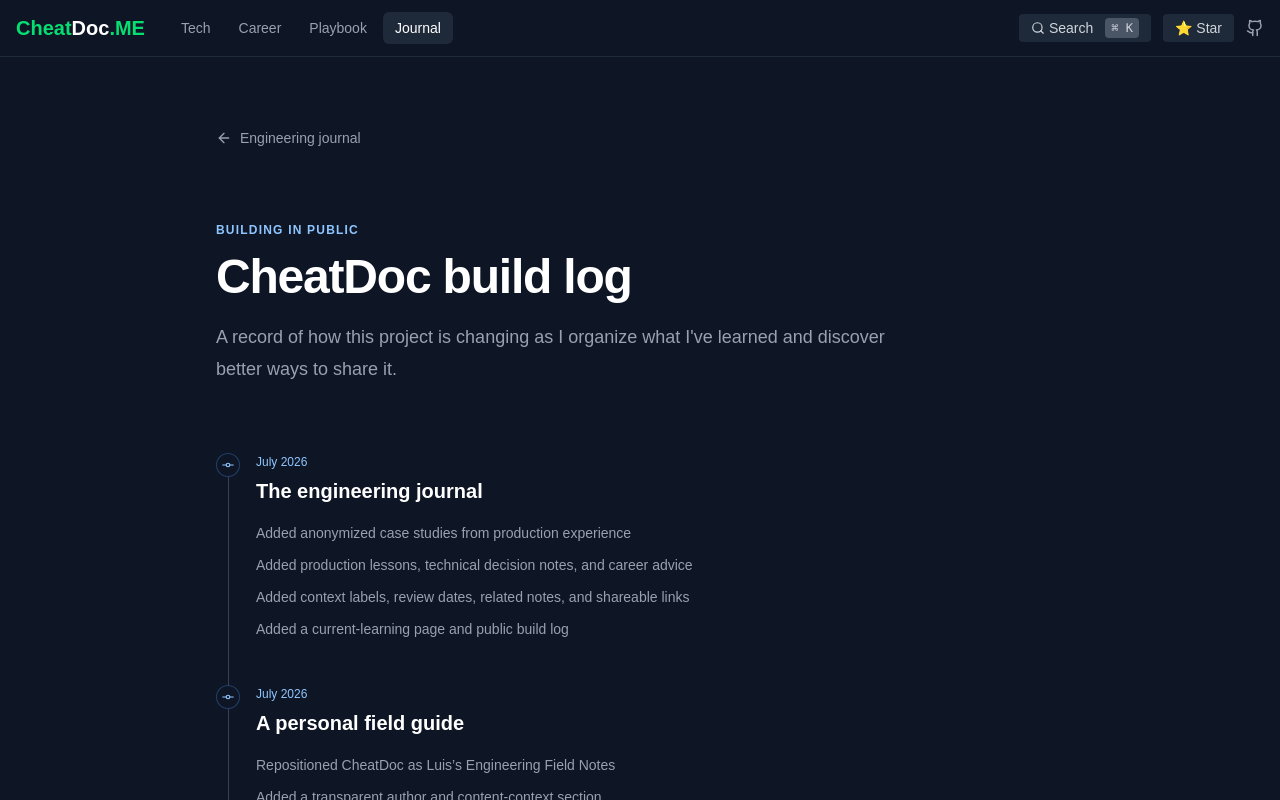
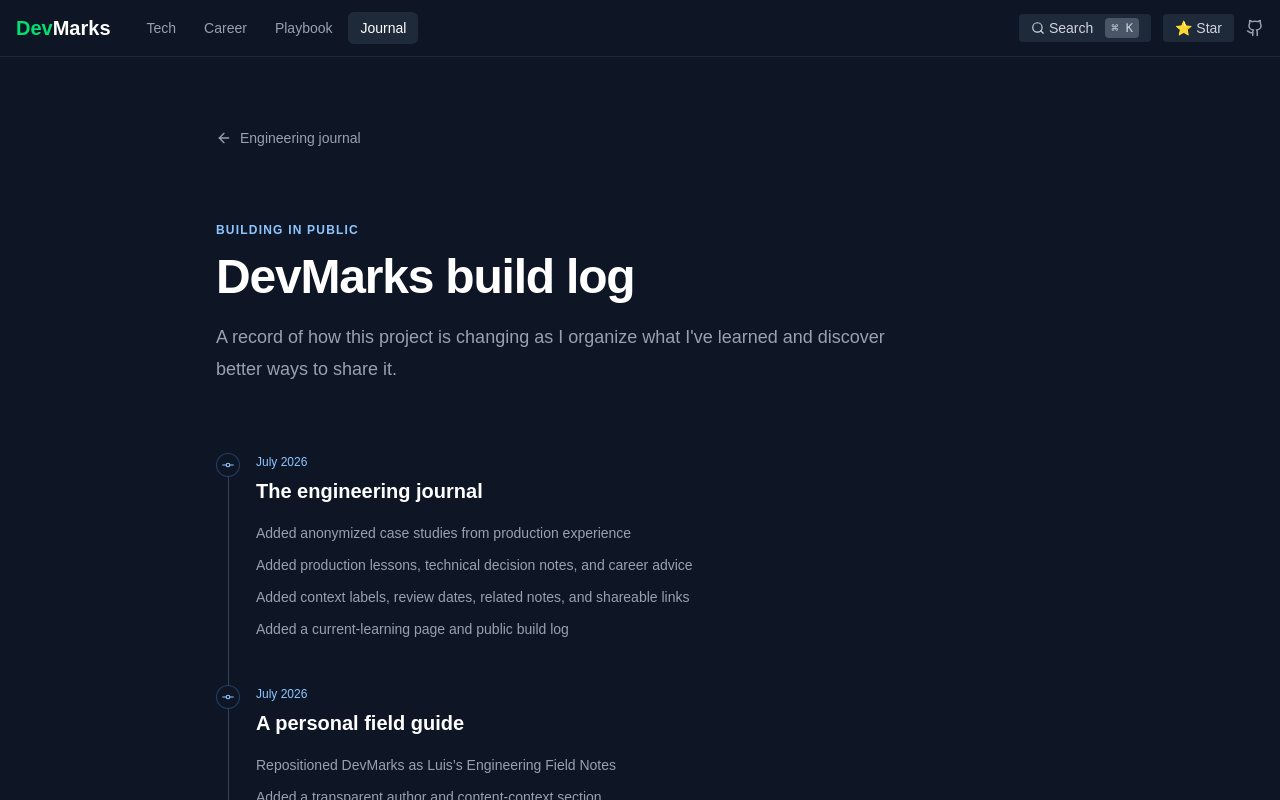
Before and after one commit to luiscolon0426/cheat-doc, a Next.js app in the folder cheat-doc/: page /changelog in a window 1280 px wide. Shown: the top 800 px of the page. Built offline with nearby package versions, Linux system fonts and the light colour scheme; no server answers.

Commit message:
feat: rename project references from CheatDoc to DevMarks across the application

```diff
--- a/cheat-doc/src/app/career/[level]/page.tsx
+++ b/cheat-doc/src/app/career/[level]/page.tsx
@@ -19,7 +19,7 @@ export async function generateMetadata({
   const path = getCareerPath(level);
 
   return {
-    title: path ? `${path.title} | CheatDoc.ME` : "Career Path | CheatDoc.ME",
+    title: path ? `${path.title} | DevMarks` : "Career Path | DevMarks",
     description: path?.summary,
   };
 }
--- a/cheat-doc/src/app/changelog/page.tsx
+++ b/cheat-doc/src/app/changelog/page.tsx
@@ -3,7 +3,7 @@ import Link from "next/link";
 import { ArrowLeft, GitCommitHorizontal } from "lucide-react";
 
 export const metadata: Metadata = {
-  title: "CheatDoc Build Log",
+  title: "DevMarks Build Log",
   description: "A public log of how Luis's engineering field guide is evolving.",
 };
 
@@ -22,7 +22,7 @@ const releases = [
     date: "July 2026",
     title: "A personal field guide",
     items: [
-      "Repositioned CheatDoc as Luis’s Engineering Field Notes",
+      "Repositioned DevMarks as Luis’s Engineering Field Notes",
       "Added a transparent author and content-context section",
       "Rewrote Career and Learn around personal lessons and ongoing growth",
     ],
@@ -72,7 +72,7 @@ export default function ChangelogPage() {
             Building in public
           </span>
           <h1 className="mt-3 text-4xl font-bold tracking-tight sm:text-5xl">
-            CheatDoc build log
+            DevMarks build log
           </h1>
           <p className="mt-5 max-w-2xl text-lg leading-8 text-gray-400">
             A record of how this project is changing as I organize what I&apos;ve
--- a/cheat-doc/src/app/components/Header.tsx
+++ b/cheat-doc/src/app/components/Header.tsx
@@ -62,9 +62,9 @@ export default function Header() {
     <header className="fixed top-0 left-0 right-0 z-50 bg-[#0e1525] border-b border-gray-800">
       <div className="mx-auto flex max-w-7xl items-center gap-3 px-4 py-3 sm:gap-6">
         <Link href="/" className="shrink-0 text-lg font-bold text-green-400 sm:text-xl">
-          <span className="sm:hidden">C<span className="text-white">D</span></span>
+          <span className="sm:hidden">D<span className="text-white">M</span></span>
           <span className="hidden sm:inline">
-            Cheat<span className="text-white">Doc</span>.ME
+            Dev<span className="text-white">Marks</span>
           </span>
         </Link>
 
--- a/cheat-doc/src/app/components/searchModal.tsx
+++ b/cheat-doc/src/app/components/searchModal.tsx
@@ -85,7 +85,7 @@ const searchItems: SearchItem[] = [
   },
   {
     href: "/changelog",
-    title: "CheatDoc Build Log",
+    title: "DevMarks Build Log",
     description: "A public record of how this engineering field guide is evolving.",
     tags: ["changelog", "build log", "updates"],
     icon: "⑂",
--- a/cheat-doc/src/app/data/html.json
+++ b/cheat-doc/src/app/data/html.json
@@ -7,7 +7,7 @@
         {
           "title": "Basic HTML Template",
           "tag": "hello.html",
-          "code": "<!DOCTYPE html>\n<html lang=\"en\">\n  <head>\n    <meta charset=\"UTF-8\">\n    <meta http-equiv=\"X-UA-Compatible\" content=\"IE=edge\">\n    <meta name=\"viewport\" content=\"width=device-width, initial-scale=1.0\">\n    <title>HTML5 Boilerplate</title>\n  </head>\n  <body>\n    <h1>Hello world, hello CheatDoc!</h1>\n  </body>\n</html>",
+          "code": "<!DOCTYPE html>\n<html lang=\"en\">\n  <head>\n    <meta charset=\"UTF-8\">\n    <meta http-equiv=\"X-UA-Compatible\" content=\"IE=edge\">\n    <meta name=\"viewport\" content=\"width=device-width, initial-scale=1.0\">\n    <title>HTML5 Boilerplate</title>\n  </head>\n  <body>\n    <h1>Hello world, hello DevMarks!</h1>\n  </body>\n</html>",
           "description": "A boilerplate HTML5 document."
         },
         {
@@ -18,7 +18,7 @@
         {
           "title": "Paragraph",
           "tag": "Paragraph",
-          "code": "<p>I'm from CheatDoc.ME</p>\n<p>Share quick reference cheat sheet.</p>",
+          "code": "<p>I'm from DevMarks</p>\n<p>Share quick reference cheat sheet.</p>",
           "description": "See: The Paragraph element"
         },
         {
@@ -52,7 +52,7 @@
         {
           "title": "Document",
           "tag": "Document",
-          "code": "<body>\n  <header>\n    <nav>...</nav>\n  </header>\n  <main>\n    <h1>CheatDoc.ME</h1>\n  </main>\n  <footer>\n    <p>©2023 CheatDoc.ME</p>\n  </footer>\n</body>"
+          "code": "<body>\n  <header>\n    <nav>...</nav>\n  </header>\n  <main>\n    <h1>DevMarks</h1>\n  </main>\n  <footer>\n    <p>©2023 DevMarks</p>\n  </footer>\n</body>"
         },
         {
           "title": "Header Navigation",
--- a/cheat-doc/src/app/journal/page.tsx
+++ b/cheat-doc/src/app/journal/page.tsx
@@ -34,7 +34,7 @@ export default function JournalPage() {
             href="/changelog"
             className="inline-flex items-center gap-2 rounded-lg border border-gray-700 bg-[#151e30] px-4 py-2 text-sm text-gray-300 hover:border-gray-500 hover:text-white"
           >
-            <History className="size-4 text-blue-300" /> CheatDoc build log
+            <History className="size-4 text-blue-300" /> DevMarks build log
           </Link>
         </div>
       </section>
--- a/cheat-doc/src/app/layout.tsx
+++ b/cheat-doc/src/app/layout.tsx
@@ -2,9 +2,13 @@ import "./globals.css";
 import Header from "./components/Header";
 
 export const metadata = {
-  title: "CheatDoc.ME | Luis's Engineering Field Notes",
+  metadataBase: new URL("https://devmarks.netlify.app"),
+  title: "DevMarks | Luis's Engineering Field Notes",
   description:
     "Technical references, production lessons, and career notes collected by software engineer Luis Colon.",
+  alternates: {
+    canonical: "/",
+  },
 };
 
 export default function RootLayout({
--- a/cheat-doc/src/app/learn/[category]/page.tsx
+++ b/cheat-doc/src/app/learn/[category]/page.tsx
@@ -18,7 +18,7 @@ export async function generateMetadata({
   const { category } = await params;
   const area = getLearningArea(category);
   return {
-    title: area ? `${area.title} | CheatDoc.ME` : "Learn | CheatDoc.ME",
+    title: area ? `${area.title} | DevMarks` : "Learn | DevMarks",
     description: area?.description,
   };
 }
--- a/cheat-doc/src/app/learn/toolkit/page.tsx
+++ b/cheat-doc/src/app/learn/toolkit/page.tsx
@@ -4,7 +4,7 @@ import { ArrowLeft, LockKeyhole } from "lucide-react";
 import ToolkitClient from "./ToolkitClient";
 
 export const metadata: Metadata = {
-  title: "Personal Developer Toolkit | CheatDoc.ME",
+  title: "Personal Developer Toolkit | DevMarks",
   description: "Track growth goals, learning notes, career evidence, and reusable snippets locally.",
 };
 
--- a/cheat-doc/src/app/now/page.tsx
+++ b/cheat-doc/src/app/now/page.tsx
@@ -3,7 +3,7 @@ import Link from "next/link";
 import { ArrowLeft, BookOpen, Hammer, HelpCircle, RefreshCw } from "lucide-react";
 
 export const metadata: Metadata = {
-  title: "What I'm Learning Now | CheatDoc.ME",
+  title: "What I'm Learning Now | DevMarks",
   description: "What Luis is currently building, studying, and exploring in software engineering.",
 };
 
@@ -12,7 +12,7 @@ const nowItems = [
     icon: Hammer,
     title: "Building",
     items: [
-      "Turning CheatDoc from a syntax reference into a personal engineering field guide",
+      "Turning DevMarks from a syntax reference into a personal engineering field guide",
       "Organizing technical notes, career lessons, and applied engineering practices",
       "Making useful knowledge easier to search, revisit, and share",
     ],
--- a/cheat-doc/src/app/page.tsx
+++ b/cheat-doc/src/app/page.tsx
@@ -101,7 +101,7 @@ export default function Home() {
                   </h2>
                   <p className="mt-4 max-w-2xl leading-7 text-gray-400">
                     I&apos;m Luis Colon, a software engineer working across web,
-                    mobile, backend systems, and cloud infrastructure. CheatDoc
+                    mobile, backend systems, and cloud infrastructure. DevMarks
                     is where I organize the references I repeatedly need,
                     lessons from production work, and advice I wish I had
                     earlier.
```
